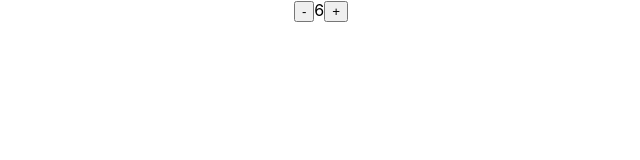
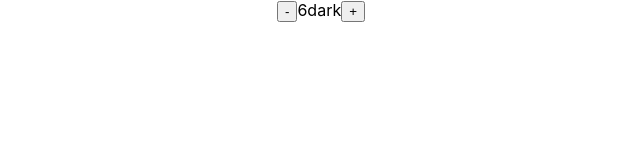
Before and after one commit to santhoshkumar-27/hooks, a React (Create React App) app: page / in a window 1280 px wide. Shown: the top 160 px of the page, without its empty margins (319-959 px from the left). Built offline with nearby package versions, Linux system fonts and the light colour scheme.

Commit message:
feat: handling object

```diff
--- a/src/App.js
+++ b/src/App.js
@@ -15,6 +15,12 @@ function App() {
     return 6
   });
 
+  // for a complex data structure
+  const [data, setData] = useState(() => ({theme: 'dark', value: 1}));
+  // in order to avoid this
+  // we need to use seperate state
+
+  console.log('data', data)
 
   function decrement() {
     // setCounter(counter - 1); // 5
@@ -23,6 +29,9 @@ function App() {
 
     // if you want to update the state based on the current state
     setCounter((prevValue) => prevValue - 1)
+
+    // if i need to update particular property, we need to provided whole set of data
+    setData(prev => ({...prev, theme: 'blue'}))
     // it will gives the current updated value
     // setCounter((prevValue) => prevValue - 1)
   }
@@ -31,6 +40,7 @@ function App() {
     <div className="App">
       <button onClick={decrement}>-</button>
       <span>{counter}</span>
+      <span>{data.theme}</span>
       <button>+</button>
     </div>
   );
```
